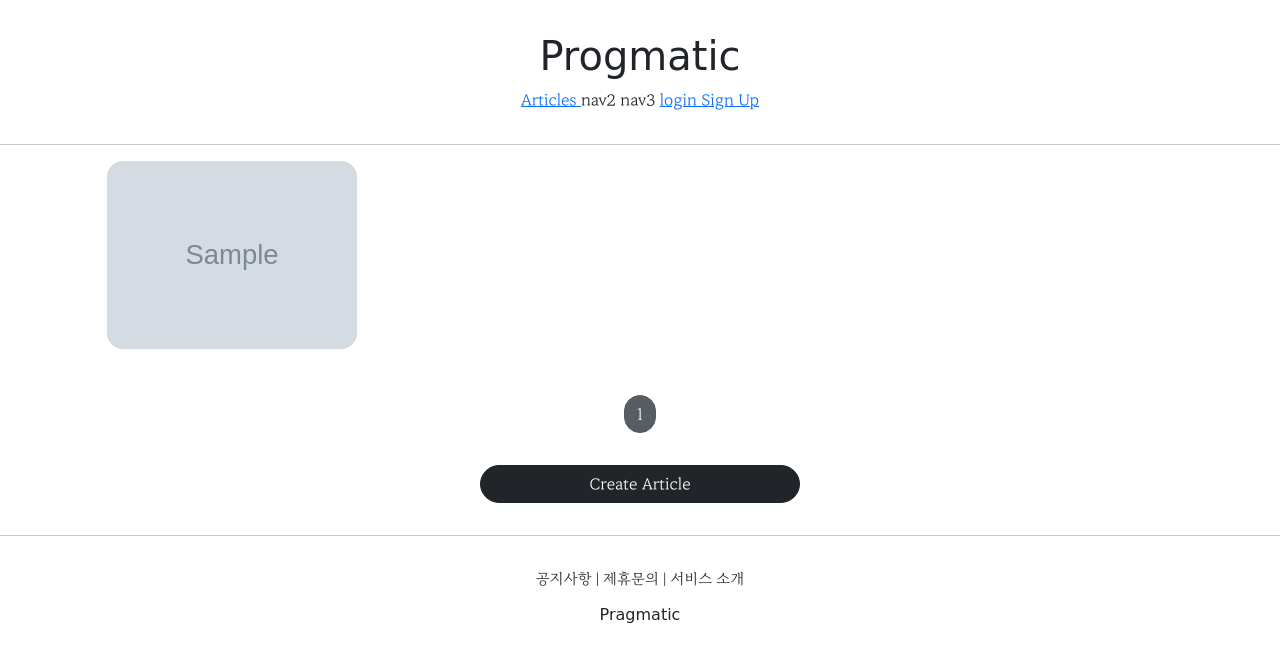
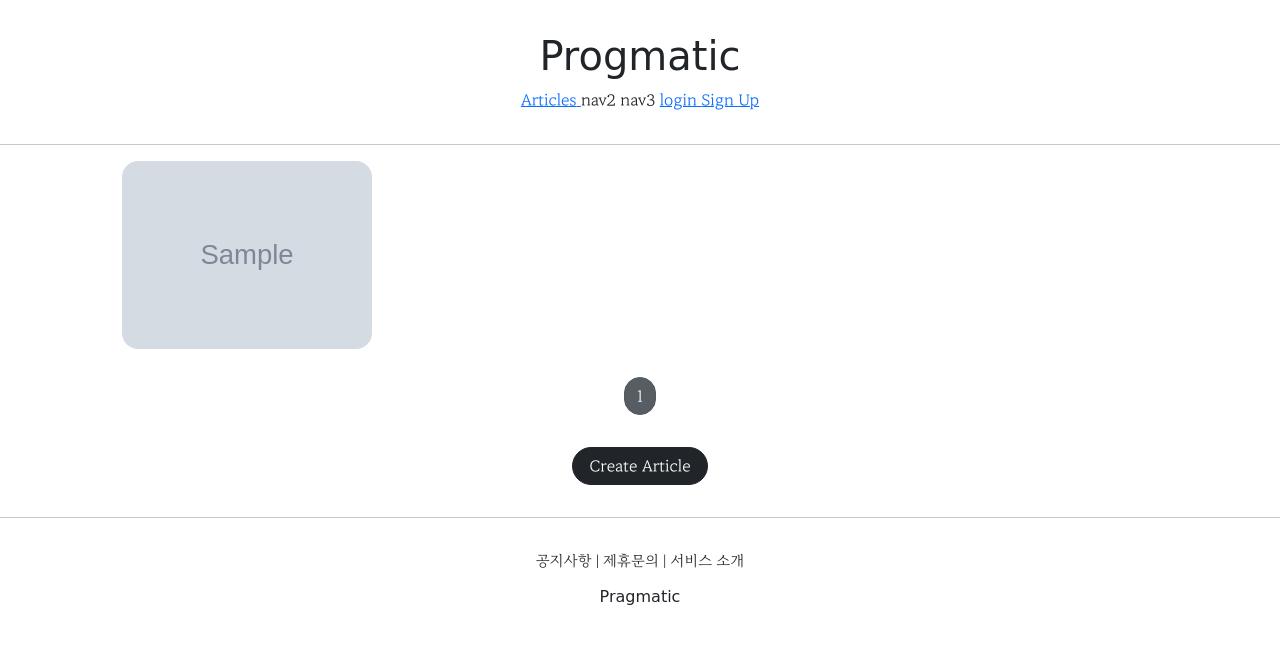
Before and after one commit to robbert9301/pragmatic, a Django app: page /articles/list/ in a window 1280 px wide. Shown: the top 662 px of the page. Run offline with Django 4.2, Linux system fonts and the light colour scheme; tables that the repository leaves empty hold one stand-in row (values such as "Sample post"); grey boxes marked "Sample" are stand-in pictures; parts of the project's set-up code (start-up, migrations or seed data) failed here and were passed over; some libraries are stand-ins or nearby versions; some web fonts are replaced.

Commit message:
djangocourse 39 commit

```diff
--- a/articleapp/templates/articleapp/list.html
+++ b/articleapp/templates/articleapp/list.html
@@ -5,9 +5,18 @@
 
 <style>
 
+    .container {
+        padding: 0;
+        margin: 0, auto;
+    }
+
+    .container a {
+        width: 45%;
+        max-width: 250px;
+    }
+
+
     .container div {
-      width: 250px;
-      background-color: antiquewhite;
       display: flex;
       justify-content: center;
       align-items: center;
@@ -40,7 +49,7 @@
 
 
     <div style="text-align: center">
-      <a href="{% url 'articleapp:create' %}" class="btn btn-dark rounded-pill col-3 mt-3 mb-3">
+      <a href="{% url 'articleapp:create' %}" class="btn btn-dark rounded-pill mt-3 mb-3 px-3">
         Create Article
       </a>
     </div>
--- a/pragmatic/settings.py
+++ b/pragmatic/settings.py
@@ -30,6 +30,8 @@
 
 # False if not in os.environ because of casting above
 DEBUG = env('DEBUG')
+
+ALLOWED_HOSTS = ['*']
 
 # Raises Django's ImproperlyConfigured
 # exception if SECRET_KEY not in os.environ
--- a/static/base.css
+++ b/static/base.css
@@ -5,3 +5,9 @@
 .pragmatic_footer_button{
     font-size: .9rem;
 }
+
+@media screen and (max-width:500px) {
+    html {
+        font-size: 13px;
+    }
+}
--- a/static/js/magicgrid.js
+++ b/static/js/magicgrid.js
@@ -288,7 +288,7 @@
 let magicGrid = new MagicGrid({
   container: '.container',
   animate: true,
-  gutter: 30,
+  gutter: 12,
   static: true,
   useMin: true
 });
--- a/templates/head.html
+++ b/templates/head.html
@@ -2,7 +2,8 @@
 
 <head>
     <meta charset="UTF-8">
-    <title>Title</title>
+    <meta name="viewport" content="width=device-width, initial-scale=1, shrink-to-fit=no">
+    <title>Pragmatic</title>
 
     <!--  Bootstrap Link  -->
     <link href="https://cdn.jsdelivr.net/npm/bootstrap@5.1.3/dist/css/bootstrap.min.css" rel="stylesheet" integrity="sha384-1BmE4kWBq78iYhFldvKuhfTAU6auU8tT94WrHftjDbrCEXSU1oBoqyl2QvZ6jIW3" crossorigin="anonymous">
```
